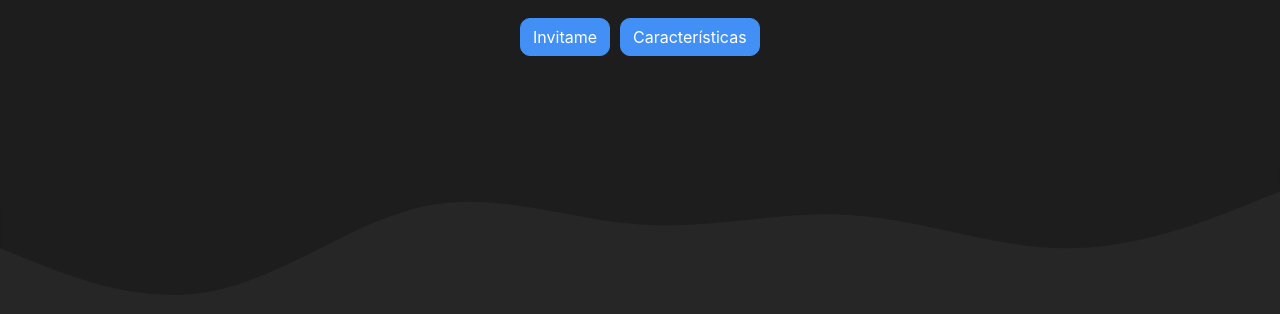
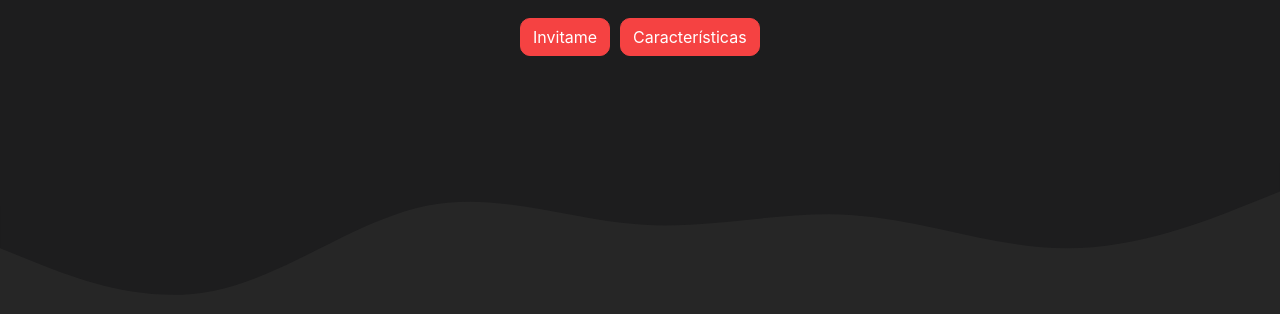
Before and after one commit to Ramanueel/hypebot, a plain HTML site: page index.html in a window 1280 px wide. Shown: the part 377-691 px from the top of the page. Drawn offline with nearby package versions, Linux system fonts and the light colour scheme; files whose address does not match are found by name.

Commit message:
Update styles.css

```diff
--- a/assets/css/styles.css
+++ b/assets/css/styles.css
@@ -1,5 +1,5 @@
 :root {
-  --main-color: #4290f5;
+  --main-color: #f54242;
   --background: #1d1d1e;
   --secondary: #262626;
   --link: #4290f5;
```
